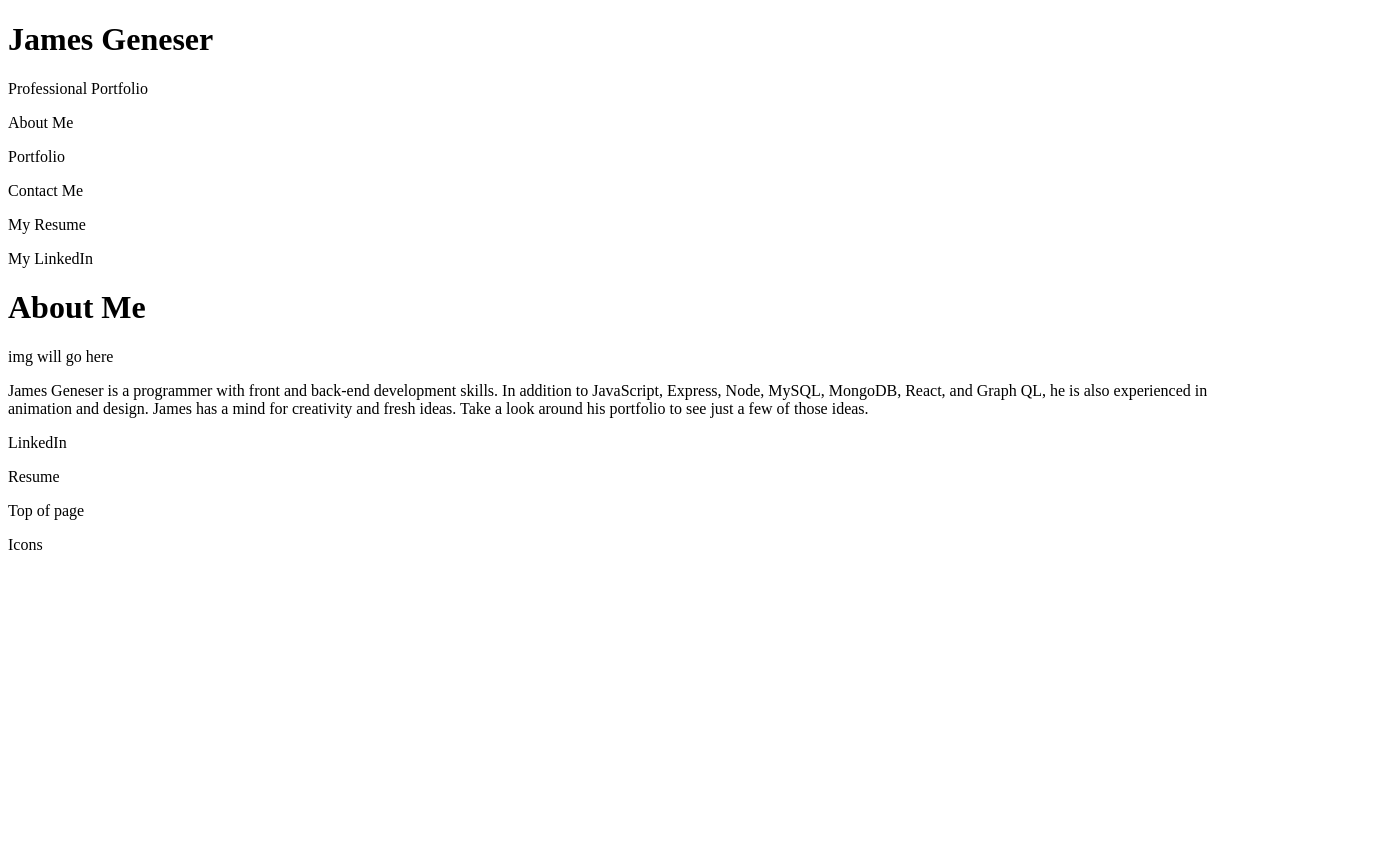
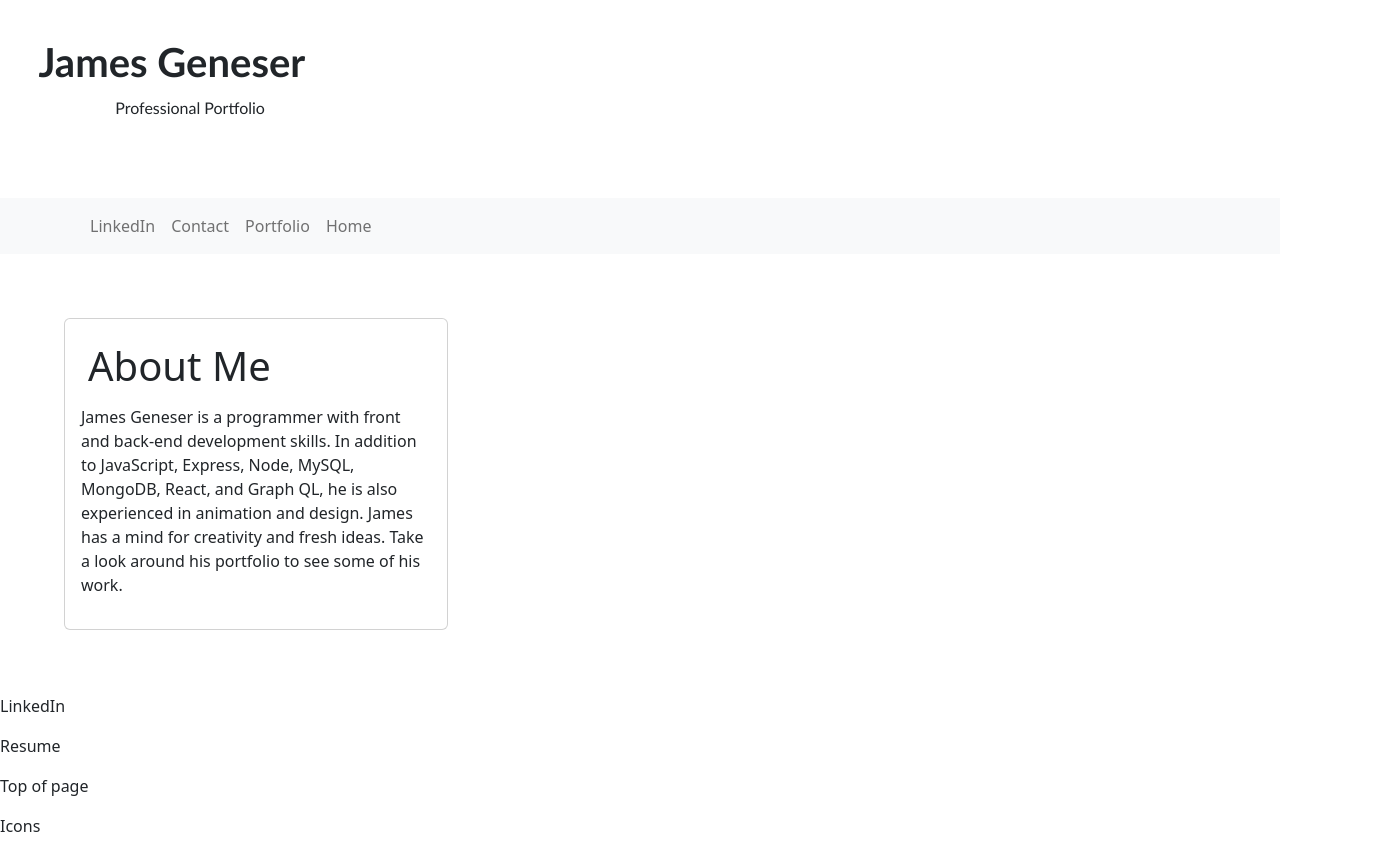
Before and after one commit to JamesGeneser/Professional-Portfolio, a React (Create React App) app in the folder my-portfolio/: page / in a window 1280 px wide. Shown: the whole page, 1382 px wide, since content can reach past the window. Before the commit the page ends 800 px from the top, so only its background shows below. Built offline with nearby package versions, Linux system fonts and the light colour scheme.

Commit message:
bootstrap added and components compiled

```diff
--- a/my-portfolio/package.json
+++ b/my-portfolio/package.json
@@ -6,8 +6,10 @@
     "@testing-library/jest-dom": "^5.16.5",
     "@testing-library/react": "^13.4.0",
     "@testing-library/user-event": "^13.5.0",
+    "bootstrap": "^5.2.3",
     "gh-pages": "^5.0.0",
     "react": "^18.2.0",
+    "react-bootstrap": "^2.7.3",
     "react-dom": "^18.2.0",
     "react-router-dom": "^6.10.0",
     "react-scripts": "5.0.1",
--- /dev/null
+++ b/my-portfolio/src/App.css
@@ -0,0 +1,28 @@
+header{
+    height: 10%;
+}
+
+.mainTitle{
+    font-size: 50px;
+    font-family:'Gill Sans', 'Gill Sans MT', Calibri, 'Trebuchet MS', sans-serif;
+    font-weight: bold;
+    margin: 2%;
+    padding: 1%
+}
+.subTitle{
+    font-family:'Gill Sans', 'Gill Sans MT', Calibri, 'Trebuchet MS', sans-serif;
+
+    padding: 1%;
+    position:relative;
+    left: 8%;
+    bottom: 50px
+}
+
+.card{
+    margin:5% ;
+    width: 30%;
+}
+
+.cardTitle{
+    padding:2%;
+}
--- a/my-portfolio/src/App.js
+++ b/my-portfolio/src/App.js
@@ -5,18 +5,21 @@
 import Home from "./components/Home";
 import Header from "./components/Header";
 import Footer from "./components/Footer";
+import "./App.css";
+
+import "bootstrap/dist/css/bootstrap.min.css";
 
 function App() {
   return (
     <>
       <Router>
-        <Header></Header>
+        <Header />
         <Navigation />
         <Routes>
           <Route path="/" element={<Home />} />
           <Route path="/project" element={<Project />} />
         </Routes>
-        <Footer></Footer>
+        <Footer />
       </Router>
     </>
   );
--- a/my-portfolio/src/components/Header.js
+++ b/my-portfolio/src/components/Header.js
@@ -3,8 +3,13 @@
 function Header() {
   return (
     <>
-      <h1>James Geneser</h1>
-      <p>Professional Portfolio</p>
+      <div className="header">
+        <div className="mainTitle">
+          <h1 className="fw-bold">James Geneser</h1>
+        </div>
+
+        <p className="subTitle">Professional Portfolio</p>
+      </div>
     </>
   );
 }
--- a/my-portfolio/src/components/Home.js
+++ b/my-portfolio/src/components/Home.js
@@ -1,19 +1,21 @@
 import React from "react";
+import Card from "react-bootstrap/Card";
 
 export default function Home() {
   return (
     <>
-      <h1 className="headline">About Me</h1>
-      <div>
-        <p>img will go here</p>
-      </div>
-      <p>
-        James Geneser is a programmer with front and back-end development
-        skills. In addition to JavaScript, Express, Node, MySQL, MongoDB, React,
-        and Graph QL, he is also experienced in animation and design. James has
-        a mind for creativity and fresh ideas. Take a look around his portfolio
-        to see just a few of those ideas.
-      </p>
+      <Card className="card">
+        <Card.Body>
+          <Card.Title className="fs-1 cardTitle">About Me</Card.Title>
+          <p class="lh-3">
+            James Geneser is a programmer with front and back-end development
+            skills. In addition to JavaScript, Express, Node, MySQL, MongoDB,
+            React, and Graph QL, he is also experienced in animation and design.
+            James has a mind for creativity and fresh ideas. Take a look around
+            his portfolio to see some of his work.
+          </p>
+        </Card.Body>
+      </Card>
     </>
   );
 }
--- a/my-portfolio/src/components/Navigation.js
+++ b/my-portfolio/src/components/Navigation.js
@@ -1,11 +1,24 @@
+import React from "react";
+import Container from "react-bootstrap/Container";
+import Nav from "react-bootstrap/Nav";
+import Navbar from "react-bootstrap/Navbar";
+import NavDropdown from "react-bootstrap/NavDropdown";
+
 function Navigation() {
   return (
     <>
-      <p>About Me</p>
-      <p>Portfolio</p>
-      <p>Contact Me</p>
-      <p>My Resume</p>
-      <p>My LinkedIn</p>
+      <Navbar bg="light" expand="lg">
+        <Container>
+          <Navbar.Collapse id="basic-navbar-nav">
+            <Nav className="me-auto d-flex flex-row-reverse">
+              <Nav.Link href="#home">Home</Nav.Link>
+              <Nav.Link href="#link">Portfolio</Nav.Link>
+              <Nav.Link href="#contact">Contact</Nav.Link>
+              <Nav.Link href="#linkedIn">LinkedIn</Nav.Link>
+            </Nav>
+          </Navbar.Collapse>
+        </Container>
+      </Navbar>
     </>
   );
 }
--- a/my-portfolio/src/index.css
+++ b/my-portfolio/src/index.css
@@ -0,0 +1,5 @@
+body {
+    font-family:'Gill Sans', 'Gill Sans MT', Calibri, 'Trebuchet MS', sans-serif,
+;
+margin:5%
+}
```
Also changed, not shown: 1 other file (tests, documents, lock files or other folders).
